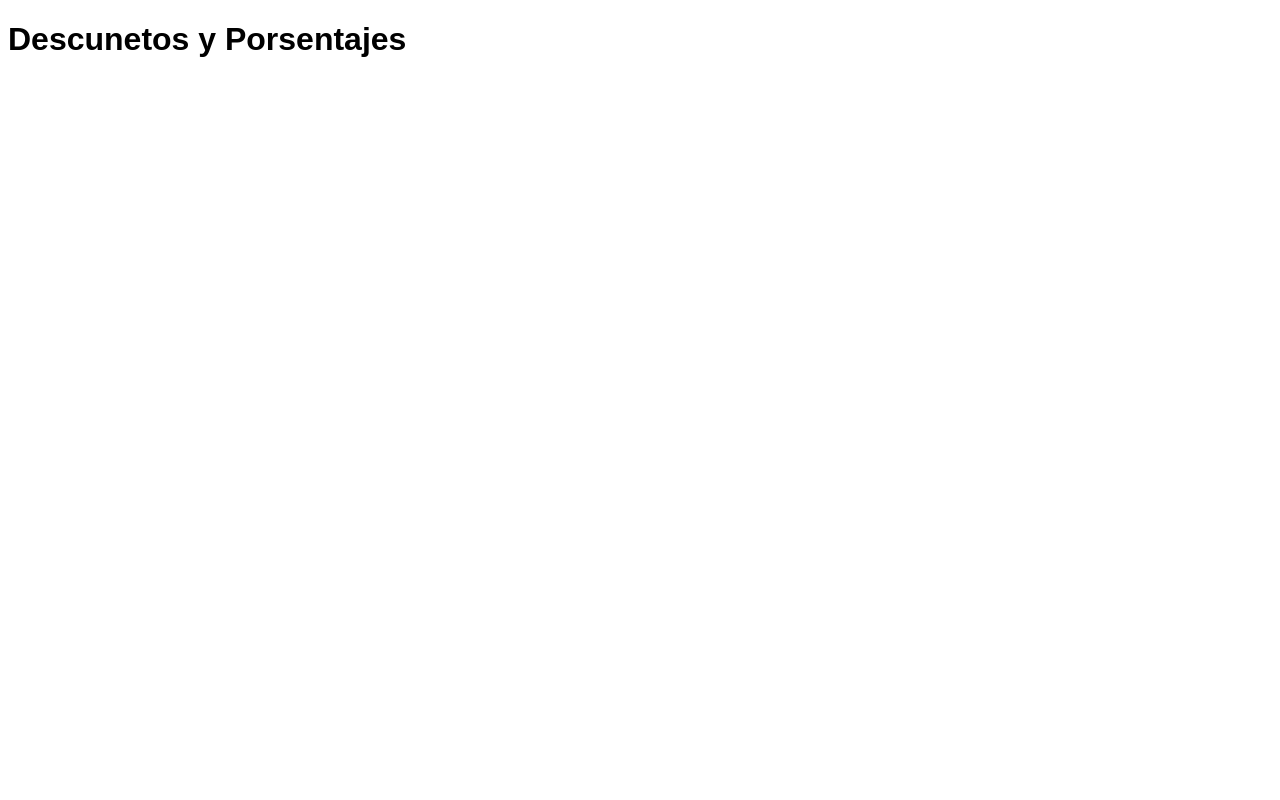
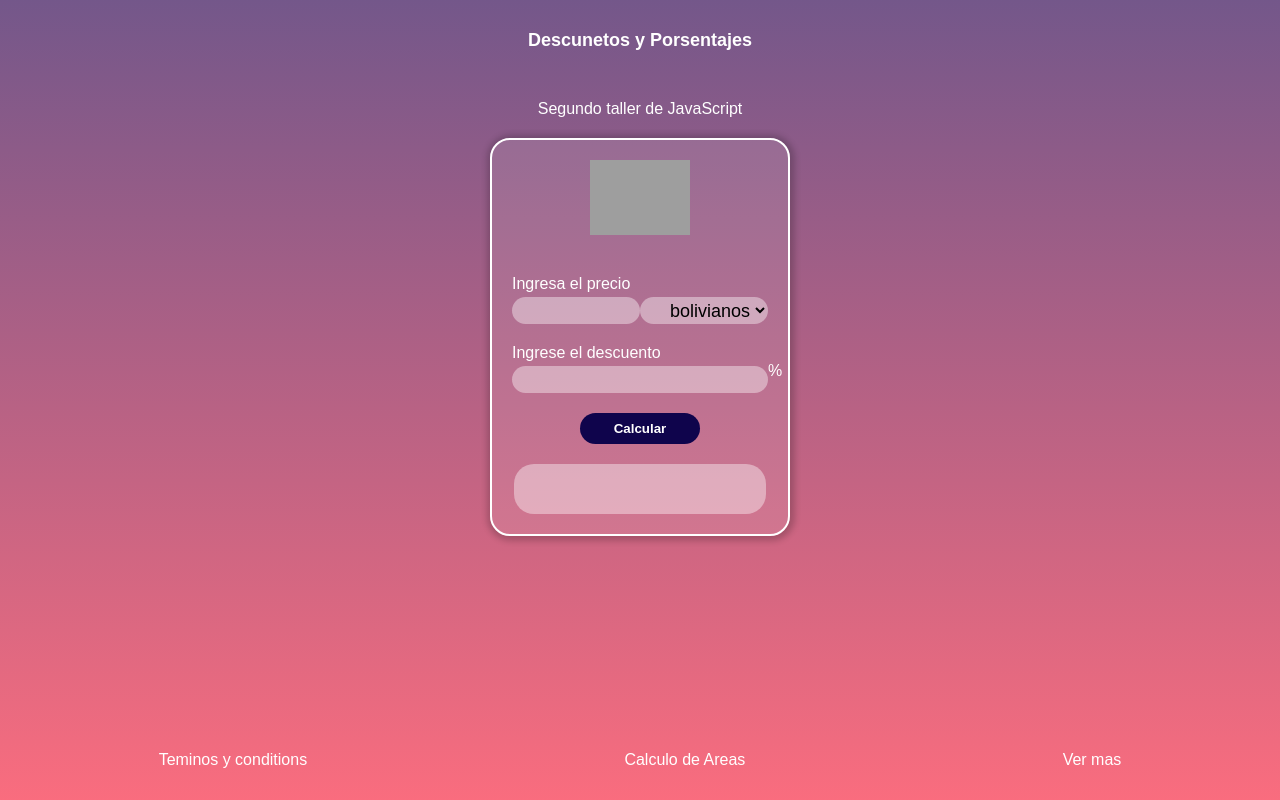
Before and after one commit to MasterJhonny/talleres-del-curso, a plain HTML site: page descuentos/index.html in a window 1280 px wide. Drawn offline with Linux system fonts and the light colour scheme; grey boxes are pictures that could not be loaded.

Commit message:
se reallizo la parte visual del la page

```diff
--- a/descuentos/estilos.css
+++ b/descuentos/estilos.css
@@ -1,3 +1,134 @@
+* {
+    margin: 0;
+    padding: 0;
+    box-sizing: border-box;
+}
+
 html {
     font-family: Arial, Helvetica, sans-serif;
 }
+
+body {
+    background: linear-gradient(rgba(81, 45, 109, .8), rgba(248, 72, 94, .8));
+    background-repeat: no-repeat;
+    color: #fff;
+}
+/* style header */
+.header {
+    width: 100%;
+    height: 10vh;
+}
+.header__title {
+    text-align: center;
+    line-height: 10vh;
+    font-size: 18px;
+}
+/* style main */
+.main {
+    width: 100%;
+    height: 80vh;
+    display: flex;
+    flex-direction: column;
+    align-items: center;
+}
+.main__texto {
+    margin: 20px;
+}
+.section {
+    width: 300px;
+    height: auto;
+}
+
+.section__container {
+    display: flex;
+    justify-content: center;
+    padding: 20px 0;
+}
+.section__img {
+    width: 100px;
+}
+.section__form {
+    padding: 20px 20px 0 20px;
+}
+
+.label1 {
+    display: flex;
+    flex-direction: row;
+    flex-wrap: nowrap;
+    position: relative;
+}
+input, select {
+    width: 100%;
+    height: 27px;
+    margin-top: 4px;
+    margin-bottom: 20px;
+    font-size: 18px;
+    text-align: right;
+    padding-right: 2px;
+    background-color: rgba(255, 255, 255, 0.4);
+    outline: none;
+    border: 0;
+    border-radius: 20px;
+}
+.label2:after {
+    content: "%";
+    position: absolute;
+}
+.fana {
+    width: 100%;
+    display: flex;
+    flex-direction: column;
+    align-items: center;
+}
+.btn {
+    width: 120px;
+    padding: 8px;
+    color: #fff;
+    font-weight: bold;
+    background-color: #0F044C;
+    border: 0;
+    border-radius: 20px;
+    cursor: pointer;
+}
+.btn:hover {
+    background-color: #141E61;
+}
+.salida {
+    width: 85%;
+    height: 50px;
+    background-color: rgba(255, 255, 255, 0.4);
+    margin: 20px 0;
+
+    border-radius: 20px;
+}
+/* style footer */
+.footer {
+    width: 100%;
+    height: 10vh;
+    display: flex;
+    flex-direction: column;
+    justify-content: space-around;
+    align-items: center;
+}
+ .footer a  {
+    color: #fff;
+    text-decoration: none;
+    cursor: pointer;
+ }
+ .footer a:hover {
+     text-emphasis: underline;
+ }
+
+@media (min-width: 700px) {
+    .section {
+        width: 300px;
+        height: auto;
+        border: 2px solid #fff;
+        border-radius: 20px;
+        box-shadow: 1px 1px 6px 4px rgba(0,0,0, 0.2);
+        background-color: rgba(255, 255, 255, 0.1);
+    }
+    .footer {
+        flex-direction: row;
+    }
+}
--- a/descuentos/index.html
+++ b/descuentos/index.html
@@ -8,7 +8,40 @@
     <link rel="stylesheet" href="./estilos.css">
 </head>
 <body>
-    <h1>Descunetos y Porsentajes</h1>
+    <header class="header">
+        <h1 class="header__title">Descunetos y Porsentajes</h1>
+    </header>
+    <main class="main">
+        <p class="main__texto">Segundo taller de JavaScript</p>
+        <section class="section">
+            <div class="section__container">
+                <img class="section__img" src="https://image.flaticon.com/icons/png/512/1548/1548137.png" alt="carito de compras">
+            </div>
+            <form class="section__form">
+                <span>Ingresa el precio</span>
+                <label class="label1">
+                    <input type="number" min="1">
+                    <select id="">
+                        <option value="Bs">bolivianos</option>
+                        <option value="$">dolares</option>
+                    </select>
+                </label>
+                <label class="label2">
+                    <span>Ingrese el descuento</span>
+                    <input class="input" type="number"  min="1" >
+                </label>
+            </form>
+            <div class="fana">
+                <button class="btn">Calcular</button>
+                <p class="salida" id="salida"></p>
+            </div>
+        </section>
+    </main>
+    <footer class="footer">
+         <a href="#">Teminos y conditions</a>
+         <a href="#">Calculo de Areas</a>
+         <a href="https://masterjhonny.github.io/talleres-del-curso/figuras/figuras.html">Ver mas</a>
+    </footer>
     <script src="./main.js"></script>
 </body>
 </html>
--- a/descuentos/main.js
+++ b/descuentos/main.js
@@ -0,0 +1,7 @@
+const precOrigin = 120
+const descuent = 18
+
+
+const precioConDesc = (precio, descuent) => {
+    return (precio * (100 - descuent)) / 100
+}
```
Also changed, not shown: 1 other file.
